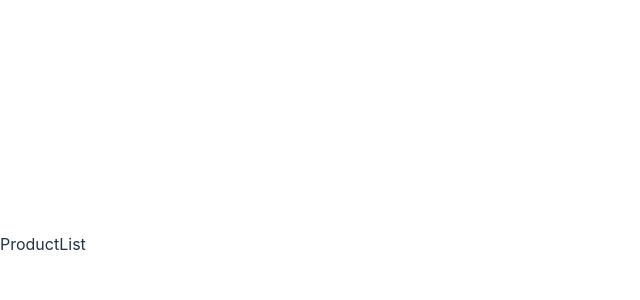
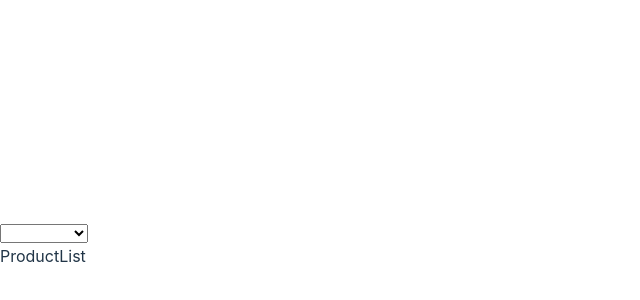
Before and after one commit to cpjjpeters/mosh-react-app-2, a React (Vite) app: page / in a window 1280 px wide. Shown: the part 156-456 px from the top of the page, without its empty margins (0-640 px from the left). Built offline with nearby package versions, Linux system fonts and the light colour scheme.

Commit message:
category  given as props, but the hook does not see it which is wrong. Effect dependencies"

```diff
--- a/src/App.tsx
+++ b/src/App.tsx
@@ -1,9 +1,19 @@
-import { useEffect, useRef } from "react";
+import { useState } from "react";
 import ProductList from "./ProductList";
 function App() {
+  const [category, setCategory] = useState("");
+
   return (
     <>
-      <ProductList />
+      <select
+        className="form-select"
+        onChange={(event) => setCategory(event.target.value)}
+      >
+        <option value=""></option>
+        <option value="Clothing">Clothing</option>
+        <option value="Electronics">Electronics</option>
+      </select>
+      <ProductList category={category} />
     </>
   );
 }
--- a/src/ProductList.tsx
+++ b/src/ProductList.tsx
@@ -1,18 +1,18 @@
 import { useEffect, useState } from "react";
 
-function ProductList() {
+const ProductList = ({ category }: { category: string }) => {
   const [products, setProducts] = useState<string[]>([]);
 
   useEffect(() => {
-    console.log("Fetching products");
+    console.log("Fetching products in category:", category);
     setProducts(["clothing", "electronics"]);
-  }, []);
+  }, [category]);
 
   return (
     <>
       <div>ProductList</div>
     </>
   );
-}
+};
 
 export default ProductList;
```
